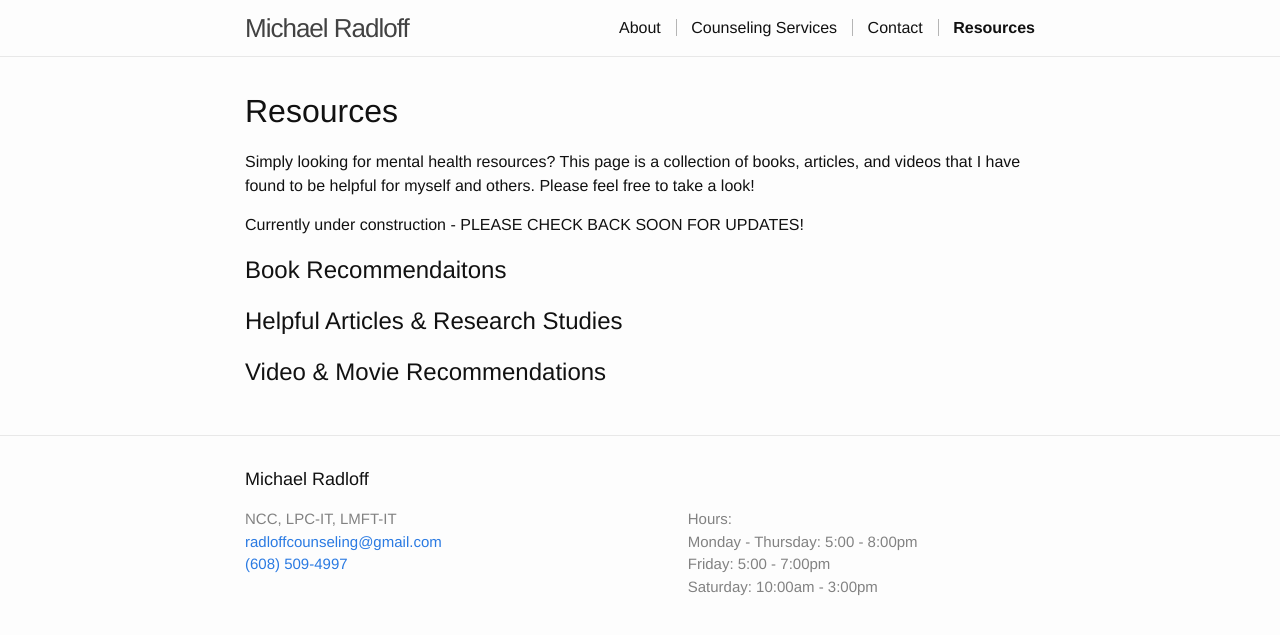
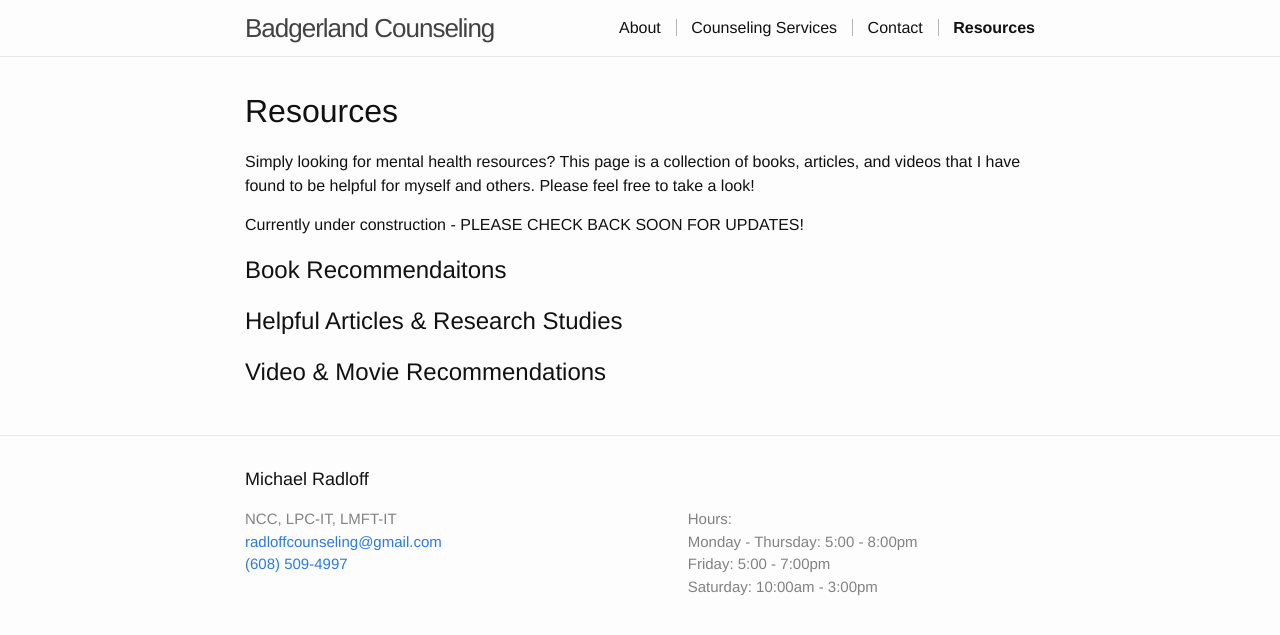
Before and after one commit to mradloff/mradloff, a Jekyll site: the page built from pages/resources.md, in a window 1280 px wide. Shown: the top 635 px of the page. Built offline with Jekyll 4.4.1, drawn with Linux system fonts in a browser that asks for light colours.

Commit message:
Update site title/url

```diff
--- a/_config.yml
+++ b/_config.yml
@@ -13,7 +13,7 @@
 # you will see them accessed via {{ site.title }}, {{ site.email }}, and so on.
 # You can create any custom variable you would like, and they will be accessible
 # in the templates via {{ site.myvariable }}.
-title: Michael Radloff
+title: Badgerland Counseling
 name: Michael Radloff
 personal_title: NCC, LPC-IT, LMFT-IT
 email: radloffcounseling@gmail.com
@@ -24,7 +24,7 @@
  Friday:  5:00 - 7:00pm<br>
  Saturday:  10:00am - 3:00pm
 baseurl: "" # the subpath of your site, e.g. /blog
-url: "http://radlofflpc.appspot.com" # the base hostname & protocol for your site
+url: "https://mradloff.github.io" # the base hostname & protocol for your site
 
 # Main Page
 home_label: |
```
